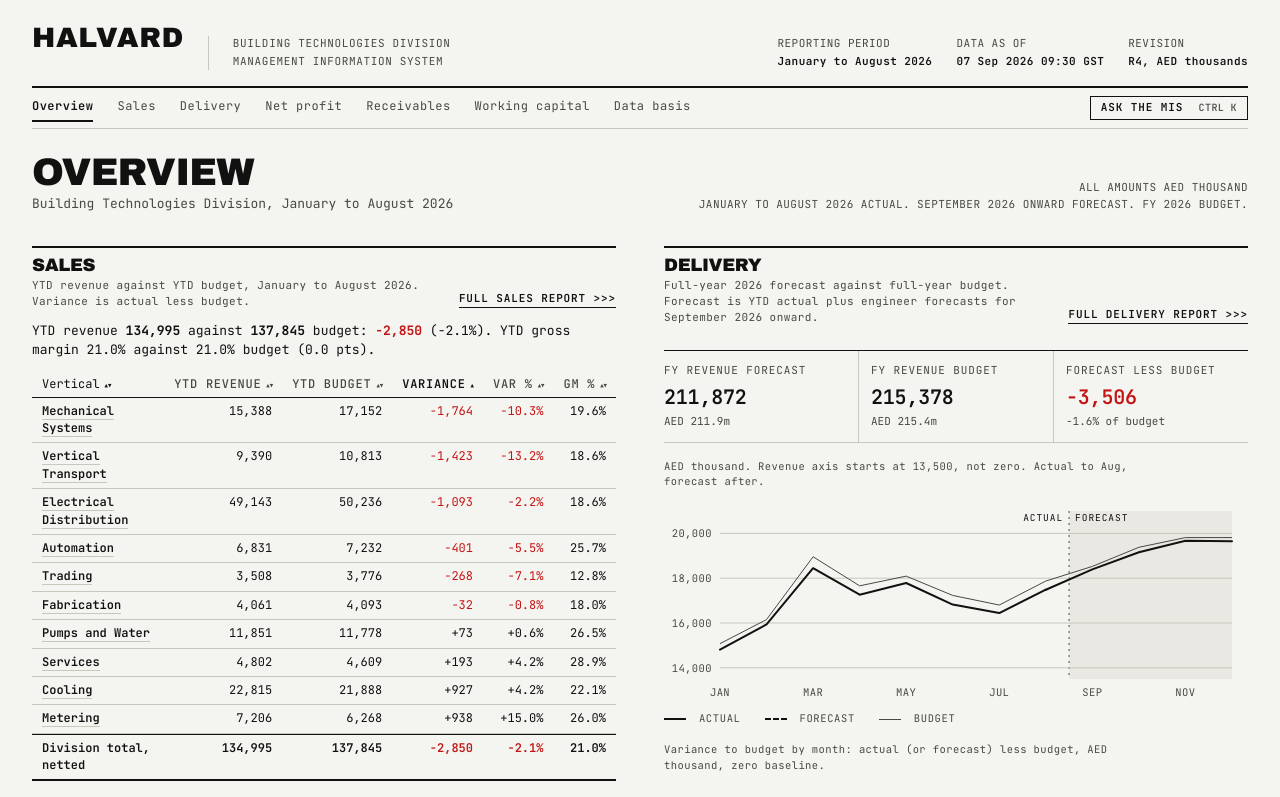
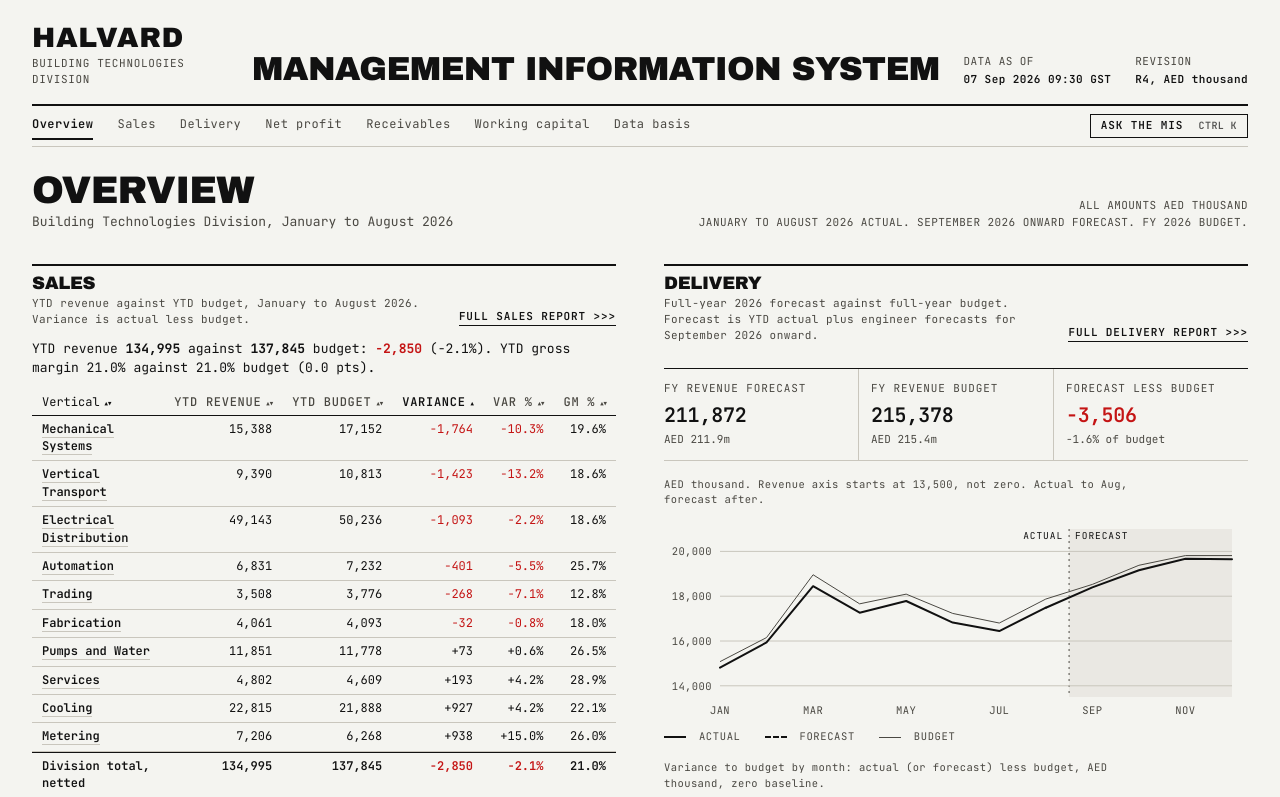
Before and after one commit to CmdShiftExecute/kinetics-mis-demo, a React (Vite) app: page / in a window 1280 px wide. Shown: the top 797 px of the page. Built offline with nearby package versions, Linux system fonts and the light colour scheme.

Commit message:
Masthead matched to the warehouse system: brand block, the system name at heading size, a two-item stamp

```diff
--- a/src/components/Masthead.tsx
+++ b/src/components/Masthead.tsx
@@ -3,25 +3,19 @@ import type { Meta } from '../../data/schema';
 import { NAV } from '../lib/nav';
 import { AskLauncher } from './Ask';
 
-/** The masthead: wordmark, division, the reporting stamp, the Ask the MIS launcher, and the report navigation. */
+/** The masthead, matched to the warehouse system's: the brand block, the system title at the page-heading size, the reporting stamp, then the navigation with the Ask the MIS launcher. */
 export function Masthead({ meta }: { meta: Meta }) {
   return (
     <header className="mast">
       <div className="mast-row">
-        <div className="mast-id">
+        <div className="mast-brand">
           <Link to="/" className="wordmark display" aria-label="Halvard, back to the overview">
             Halvard
           </Link>
-          <div className="mast-lines">
-            <span>{meta.division}</span>
-            <span>Management information system</span>
-          </div>
+          <span className="mast-division">{meta.division}</span>
         </div>
+        <p className="mast-system display">Management Information System</p>
         <dl className="stamp" aria-label="Reporting stamp">
-          <div>
-            <dt>Reporting period</dt>
-            <dd>{meta.periodLabel}</dd>
-          </div>
           <div>
             <dt>Data as of</dt>
             <dd>{meta.dataAsOfLabel}</dd>
@@ -29,7 +23,7 @@ export function Masthead({ meta }: { meta: Meta }) {
           <div>
             <dt>Revision</dt>
             <dd>
-              {meta.revision}, {meta.currency} {meta.unit}s
+              {meta.revision}, {meta.currency} {meta.unit}
             </dd>
           </div>
         </dl>
--- a/src/styles/index.css
+++ b/src/styles/index.css
@@ -121,32 +121,51 @@ p {
   padding-top: var(--s-xl);
 }
 .mast-row {
+  display: grid;
+  grid-template-columns: auto 1fr auto;
+  align-items: end;
+  gap: var(--s-xl);
+}
+.mast-row .stamp {
+  flex-wrap: nowrap;
+}
+.mast-brand {
   display: flex;
-  justify-content: space-between;
-  align-items: flex-end;
-  gap: var(--s-2xl);
-  flex-wrap: wrap;
-}
-.mast-id {
-  display: flex;
-  align-items: baseline;
-  gap: var(--s-xl);
-  flex-wrap: wrap;
+  flex-direction: column;
+  gap: 4px;
 }
 .wordmark {
   font-size: 28px;
   letter-spacing: 0.02em;
 }
-.mast-lines {
-  display: flex;
-  flex-direction: column;
-  gap: 2px;
+.mast-division {
   font-size: 11px;
   letter-spacing: 0.06em;
   text-transform: uppercase;
   color: var(--ink-2);
-  border-left: 1px solid var(--rule);
-  padding-left: var(--s-xl);
+}
+/* The system's name at the page-heading size, so the masthead says which system this is. */
+.mast-system {
+  font-size: clamp(1.6rem, 2.6vw, 2.4rem);
+  margin: 0 0 2px;
+  justify-self: center;
+  text-align: center;
+  white-space: nowrap;
+}
+@media (max-width: 1240px) {
+  .mast-row {
+    grid-template-columns: 1fr;
+    align-items: start;
+    gap: var(--s-lg);
+  }
+  .mast-row .stamp {
+    flex-wrap: wrap;
+  }
+  .mast-system {
+    justify-self: start;
+    text-align: left;
+    white-space: normal;
+  }
 }
 .stamp {
   display: flex;
```
